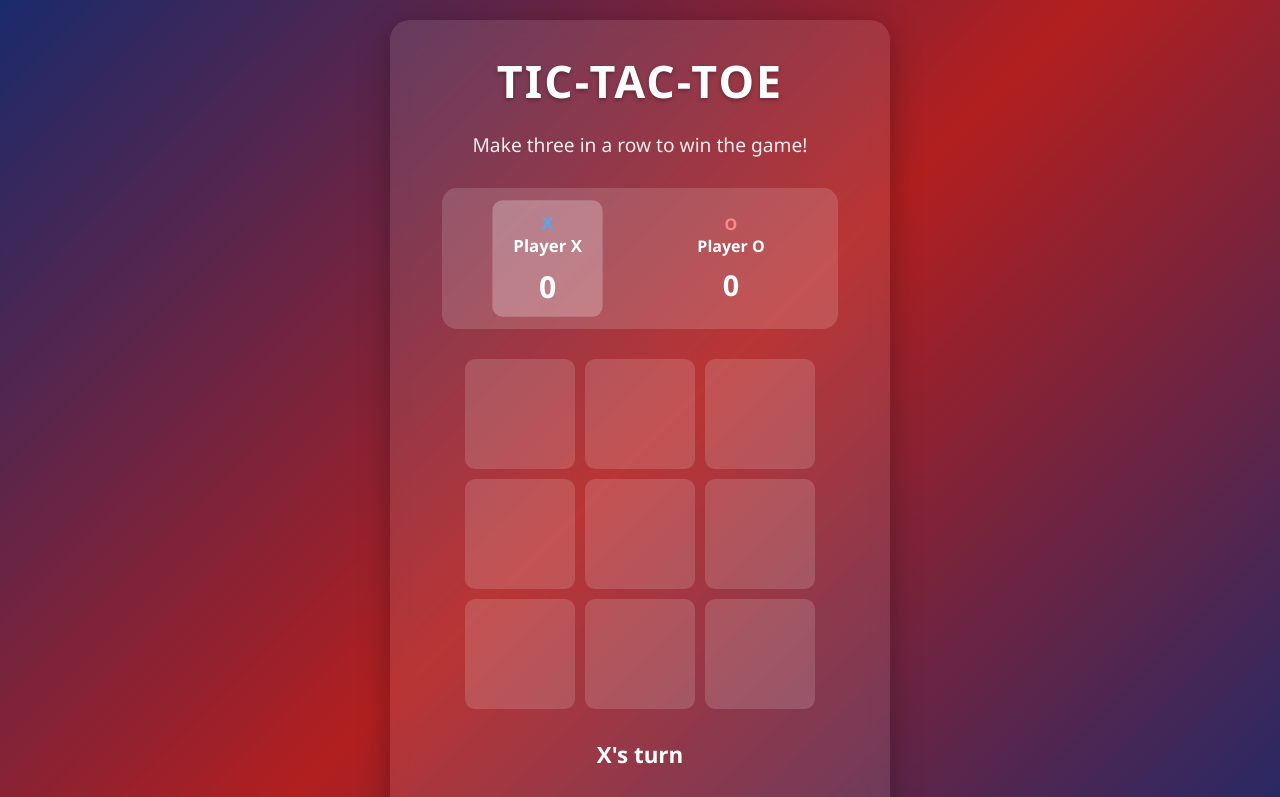
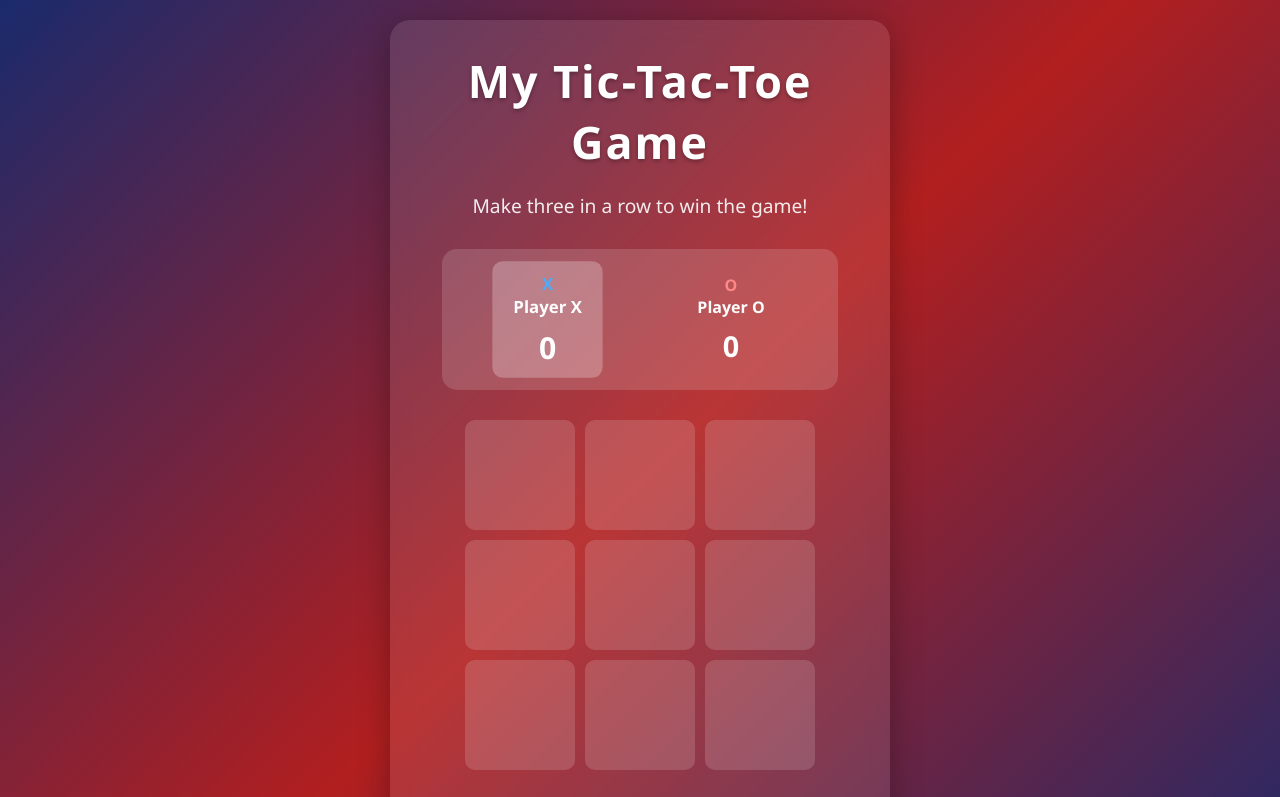
Before and after one commit to vineet-thomas/tictactoe, a plain HTML site: page index.html in a window 1280 px wide. Shown: the top 797 px of the page. Drawn offline with Linux system fonts and the light colour scheme.

Commit message:
Changed title of the game

```diff
--- a/index.html
+++ b/index.html
@@ -9,7 +9,7 @@
 </head>
 <body>
     <div class="container">
-        <h1>TIC-TAC-TOE</h1>
+        <h1>My Tic-Tac-Toe Game</h1>
         <p class="subtitle">Make three in a row to win the game!</p>
 
         <div class="scoreboard">
```
